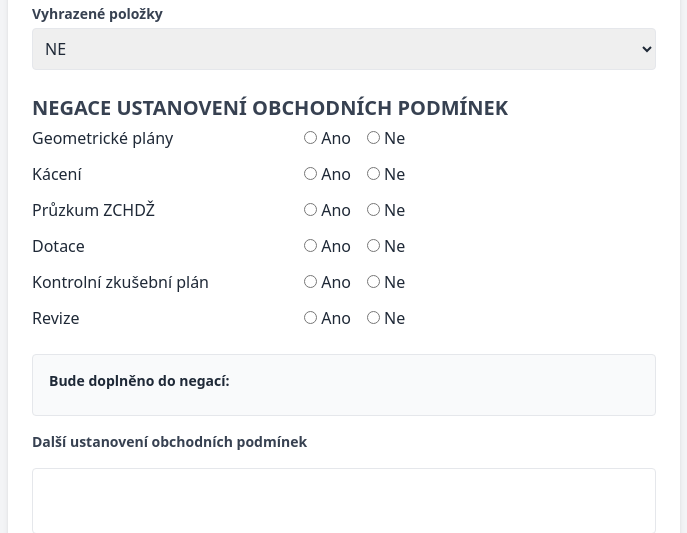
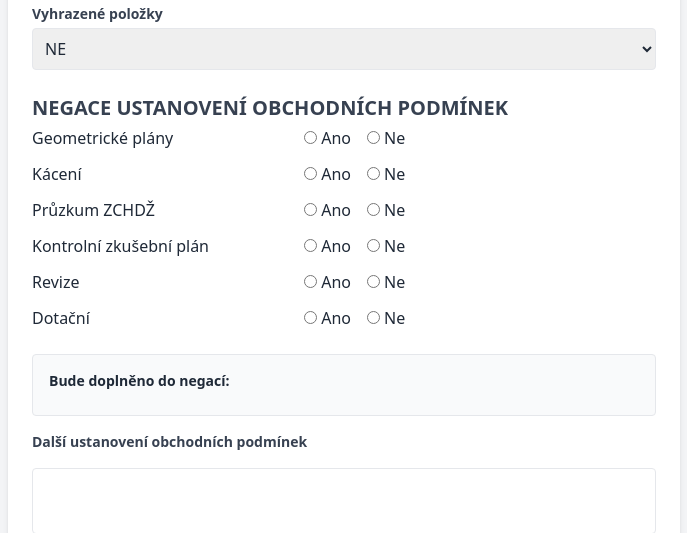
Before and after one commit to JenikAdamira/contract-generator, a Flask app: page / in a window 1280 px wide. Shown: the part 2044-2577 px from the top of the page, without its empty margins (296-983 px from the left). Run offline with Flask 3, Linux system fonts and the light colour scheme; some libraries are stand-ins or nearby versions.

Commit message:
Update form.html

```diff
--- a/templates/form.html
+++ b/templates/form.html
@@ -209,13 +209,6 @@
     <label><input type="radio" name="neg_pruzkum" value="NE" onchange="zobrazNegace()"> Ne</label>
   </div>
 
-  <!-- Dotace -->
-  <div class="flex items-center gap-4">
-    <label class="w-64 font-medium">Dotace</label>
-    <label><input type="radio" name="neg_dotace" value="ANO" onchange="zobrazNegace()"> Ano</label>
-    <label><input type="radio" name="neg_dotace" value="NE" onchange="zobrazNegace()"> Ne</label>
-  </div>
-
   <!-- Kontrolní zkušební plán -->
   <div class="flex items-center gap-4">
     <label class="w-64 font-medium">Kontrolní zkušební plán</label>
@@ -228,6 +221,13 @@
     <label class="w-64 font-medium">Revize</label>
     <label><input type="radio" name="neg_reviz" value="ANO" onchange="zobrazNegace()"> Ano</label>
     <label><input type="radio" name="neg_reviz" value="NE" onchange="zobrazNegace()"> Ne</label>
+  </div>
+
+  <!-- Dotace -->
+  <div class="flex items-center gap-4">
+    <label class="w-64 font-medium">Dotační</label>
+    <label><input type="radio" name="neg_dotace" value="ANO" onchange="zobrazNegace()"> Ano</label>
+    <label><input type="radio" name="neg_dotace" value="NE" onchange="zobrazNegace()"> Ne</label>
   </div>
 </div>
 
```
